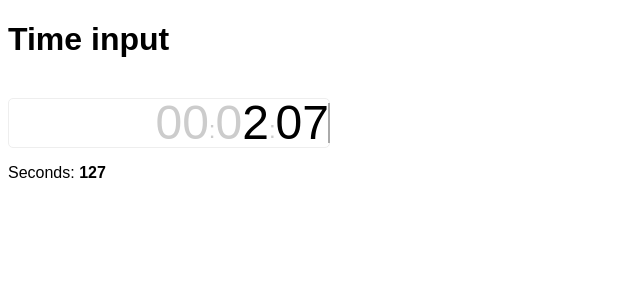
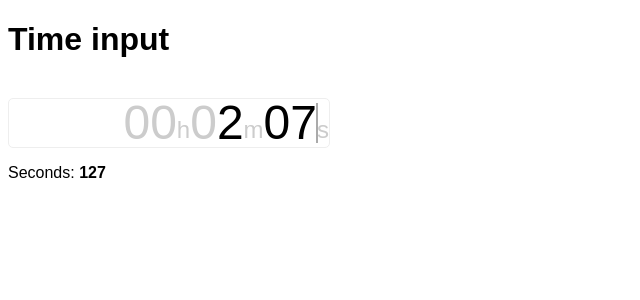
Before and after one commit to brigand/react-scratch, a React app: page / in a window 1280 px wide. Shown: the top 300 px of the page, without its empty margins (0-640 px from the left). Built offline with nearby package versions, Linux system fonts and the light colour scheme.

Commit message:
timer use letters, far left cursor position display

```diff
--- a/src/time-input/TimeInput.js
+++ b/src/time-input/TimeInput.js
@@ -82,15 +82,18 @@ class TimeInput extends React.Component {
           {this.getDigit(0, timeData)}
           {this.getDigit(1, timeData)}
           <div className={cssItemSmall}>
-            :
+            h
           </div>
           {this.getDigit(2, timeData)}
           {this.getDigit(3, timeData)}
           <div className={cssItemSmall}>
-            :
+            m
           </div>
           {this.getDigit(4, timeData)}
           {this.getDigit(5, timeData)}
+          <div className={cssItemSmall}>
+            s
+          </div>
           {this.renderCursor()}
         </div>
       </div>
@@ -109,7 +112,12 @@ class TimeInput extends React.Component {
       <div
         className={className}
         ref={el => {
-          if (el) this.offsets[index] = el.offsetLeft + el.offsetWidth;
+          if (el) {
+            this.offsets[index] = el.offsetLeft + el.offsetWidth;
+            if (index === 0) {
+              this.offsets[-1] = el.offsetLeft;
+            }
+          }
         }}
         onClick={() => {
           setTimeout(() => {
```
